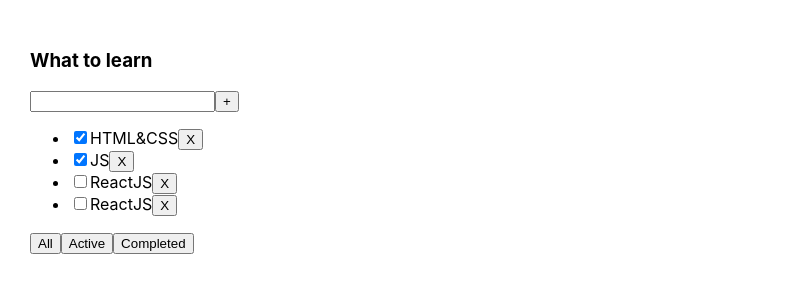
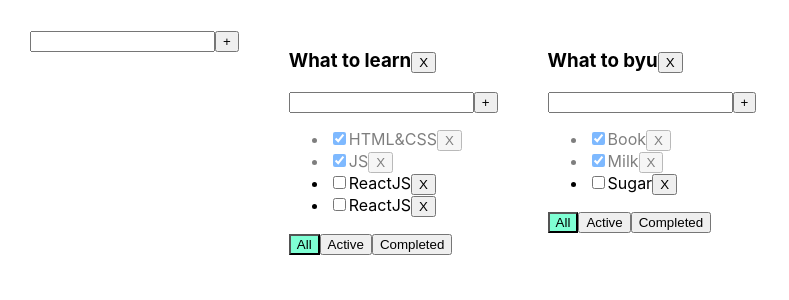
Before and after one commit to PasterZOOM/Todolist, a React (Create React App) app: page / in a window 1280 px wide. Shown: the top 300 px of the page, without its empty margins (0-789 px from the left). Built offline with nearby package versions, Linux system fonts and the light colour scheme.

Commit message:
06.04.2022

```diff
--- /dev/null
+++ b/src/AddItemForms.tsx
@@ -0,0 +1,40 @@
+import React, {ChangeEvent, KeyboardEvent, useState} from 'react';
+
+type AddItemFormsPropsType = {
+    addItem: (title: string) => void
+}
+
+export const AddItemForms = (props: AddItemFormsPropsType) => {
+
+    const [error, setError] = useState<string | null>(null)
+    const [newItemTitle, setNewItemTitle] = useState<string>('')
+
+    const addTask = () => {
+        if (newItemTitle.trim() !== '') {
+            props.addItem(newItemTitle.trim())
+            setNewItemTitle('')
+        } else setError('Error')
+    }
+    const onClickButtonHandler = () => {
+        addTask()
+    }
+    const onChangeInputHandler = (e: ChangeEvent<HTMLInputElement>) => {
+        setNewItemTitle(e.currentTarget.value)
+    }
+    const onKeyPressInputHandler = (e: KeyboardEvent<HTMLInputElement>) => {
+        setError(null)
+        e.key === 'Enter' && addTask()
+    }
+
+    return <div>
+        <input className={error ? 'error' : ''}
+               value={newItemTitle}
+               onChange={onChangeInputHandler}
+               onKeyPress={onKeyPressInputHandler}
+
+        />
+        <button onClick={onClickButtonHandler}>+</button>
+        {error && <div className={'error-message'}>{error}</div>}
+    </div>
+
+}
--- a/src/App.css
+++ b/src/App.css
@@ -1,8 +1,22 @@
 .App {
-  padding: 30px;
-  display: flex;
+    padding: 30px;
+    display: flex;
 }
 
 .App > div {
-  margin-right: 50px;
+    margin-right: 50px;
 }
+
+.error {
+    border: 1px solid red;
+}
+
+.error-message {
+    color: red;
+}
+.activ-filter{
+    background-color: aquamarine;
+}
+.is-done{
+    opacity: 0.5;
+}
--- a/src/App.tsx
+++ b/src/App.tsx
@@ -1,50 +1,113 @@
 import React, {useState} from 'react';
 import './App.css';
-import {Todolist} from './Todolist';
+import {TaskType, Todolist} from './Todolist';
 import {v1} from 'uuid';
+import {AddItemForms} from './AddItemForms';
 
 export type FilterType = 'All' | 'Active' | 'Completed'
+export type TodolistType = {
+    id: string
+    title: string
+    filter: FilterType
+}
+export type TasksStateType = {
+    [key: string]: Array<TaskType>
+}
 
 function App() {
+    let todolistID1 = v1()
+    let todolistID2 = v1()
 
-    const [tasks, setTasks] = useState([
+    let [todolists, setTodolists] = useState<Array<TodolistType>>([
+        {id: todolistID1, title: 'What to learn', filter: 'All'},
+        {id: todolistID2, title: 'What to byu', filter: 'All'}
+    ])
+
+    const [tasksObj, setTasksObj] = useState<TasksStateType>({
+        [todolistID1]: [
             {id: v1(), title: 'HTML&CSS', isDone: true},
             {id: v1(), title: 'JS', isDone: true},
             {id: v1(), title: 'ReactJS', isDone: false},
-        {id: v1(), title: 'ReactJS', isDone: false}
-    ])
-    const [filter, setFilter] = useState<FilterType>('All')
+            {id: v1(), title: 'ReactJS', isDone: false}],
+        [todolistID2]: [
+            {id: v1(), title: 'Book', isDone: true},
+            {id: v1(), title: 'Milk', isDone: true},
+            {id: v1(), title: 'Sugar', isDone: false}]
+    })
 
-    const deleteTask = (newId: string) => {
-        setTasks(tasks.filter((t) => t.id !== newId))
+    const removeTodolist = (todolistID: string) => {
+        setTodolists(todolists.filter(t => t.id !== todolistID))
+        delete tasksObj[todolistID]
+        setTasksObj({...tasksObj})
     }
-
-    const addTask = (title: string) => {
-        let newTask = {id: v1(), title: title, isDone: false}
-        setTasks([newTask, ...tasks])
+    const addTodolist = (titleForNewTodolist: string) => {
+        let IDForNewTodolist = v1()
+        let newTodolist: TodolistType = {
+            id: IDForNewTodolist,
+            title: titleForNewTodolist,
+            filter: 'All'
         }
-
-    let filteredTasks = tasks
-    if (filter === 'Active') {
-        filteredTasks = tasks.filter(t => !t.isDone)
+        setTodolists([newTodolist, ...todolists])
+        setTasksObj({...tasksObj, [IDForNewTodolist]: []})
     }
-    if (filter === 'Completed') {
-        filteredTasks = tasks.filter(t => t.isDone)
+    const addTask = (todolistID: string, title: string) => {
+        let task = {id: v1(), title: title, isDone: false}
+        setTasksObj({...tasksObj, [todolistID]: [task, ...tasksObj[todolistID]]})
     }
-
-    const filterTasks = (filter: FilterType) => {
-        setFilter(filter)
+    const deleteTask = (todolistID: string, newId: string) => {
+        setTasksObj({
+            ...tasksObj, [todolistID]: tasksObj[todolistID].filter(
+                t => t.id !== newId
+            )
+        })
+    }
+    const filterTasks = (todolistID: string, value: FilterType) => {
+        setTodolists(todolists.map(tl => tl.id === todolistID ? {...tl, filter: value} : tl))
+    }
+    const onChangeTodolistTitle = (todolistID: string, newTitle: string) => {
+        setTodolists(todolists.map(todolist => todolist.id === todolistID ? {...todolist, title: newTitle} : todolist))
+    }
+    const changeStatus = (todolistID: string, taskId: string, isDone: boolean) => {
+        setTasksObj({
+            ...tasksObj, [todolistID]: tasksObj[todolistID].map(
+                t => t.id === taskId ? {...t, isDone: isDone} : t)
+        })
+    }
+    const changeTaskTitle = (todolistID: string, taskId: string, newTitle: string) => {
+        setTasksObj({
+            ...tasksObj, [todolistID]: tasksObj[todolistID].map(
+                t => t.id === taskId ? {...t, title: newTitle} : t)
+        })
     }
 
     return (
         <div className="App">
+            <AddItemForms addItem={addTodolist}/>
+            {
+                todolists.map(tl => {
+                    let filteredTasks
+                    tl.filter === 'Active' ? filteredTasks = tasksObj[tl.id].filter(t => !t.isDone) :
+                        tl.filter === 'Completed' ? filteredTasks = tasksObj[tl.id].filter(t => t.isDone) :
+                            filteredTasks = tasksObj[tl.id]
+                    return (
                         <Todolist
-                title="What to learn"
+                            key={tl.id}
+                            id={tl.id}
+                            title={tl.title}
+                            filter={tl.filter}
                             tasks={filteredTasks}
+                            addTask={addTask}
                             deleteTask={deleteTask}
                             filterTasks={filterTasks}
-                addTask={addTask}
+                            changeTaskStatus={changeStatus}
+                            removeTodolist={removeTodolist}
+                            changeTaskTitle={changeTaskTitle}
+                            onChangeTodolistTitle={onChangeTodolistTitle}
                         />
+                    )
+                })
+            }
+
         </div>
     );
 }
--- /dev/null
+++ b/src/EditableSpan.tsx
@@ -0,0 +1,34 @@
+import React, {ChangeEvent, KeyboardEvent, useState} from 'react';
+
+export type EditableSpanPropsType = {
+    title: string
+    onChange: (newTitle: string) => void
+}
+export const EditableSpan = (props: EditableSpanPropsType) => {
+
+    let [title, setTitle] = useState<string>('')
+    let [editMode, setEditMode] = useState<boolean>(false)
+
+    const activeEditMode = () => {
+        setEditMode(true)
+        setTitle(props.title)
+    }
+    const activeViewMode = () => {
+        setEditMode(false)
+        props.onChange(title)
+    }
+    const onChangeTitleHandler = (e: ChangeEvent<HTMLInputElement>) => {
+        setTitle(e.currentTarget.value)
+    }
+    const onKeyPressEnter = (e: KeyboardEvent<HTMLInputElement>) =>
+        e.key === 'Enter' && activeViewMode()
+
+
+    return editMode ?
+        <input autoFocus
+               value={title}
+               onBlur={activeViewMode}
+               onKeyPress={onKeyPressEnter}
+               onChange={onChangeTitleHandler}/> :
+        <span onDoubleClick={activeEditMode}>{props.title}</span>
+}
--- a/src/Todolist.tsx
+++ b/src/Todolist.tsx
@@ -1,76 +1,89 @@
-import React, {ChangeEvent, KeyboardEvent, useState} from 'react';
+import React, {ChangeEvent} from 'react';
 import {FilterType} from './App';
+import {AddItemForms} from './AddItemForms';
+import {EditableSpan} from './EditableSpan';
 
-type TaskType = {
+export type TaskType = {
     id: string
     title: string
     isDone: boolean
 }
 type PropsType = {
+    id: string
     title: string
+    filter: FilterType
     tasks: Array<TaskType>
-    deleteTask: (newId: string) => void
-    filterTasks: (filter: FilterType) => void
-    addTask: (title: string) => void
+    removeTodolist: (todolistID: string) => void
+    addTask: (todolistID: string, title: string) => void
+    deleteTask: (todolistID: string, newId: string) => void
+    filterTasks: (todolistID: string, value: FilterType) => void
+    onChangeTodolistTitle: (todolistID: string, newTitle: string) => void
+    changeTaskTitle: (todolistID: string, taskId: string, newTitle: string) => void
+    changeTaskStatus: (todolistID: string, taskId: string, isDone: boolean) => void
 }
 
 export function Todolist(props: PropsType) {
 
-    const [newTitle, setNewTitle] = useState('')
-
-    const onChangeInputHandler = (e: ChangeEvent<HTMLInputElement>) => {
-        setNewTitle(e.currentTarget.value)
+    const removeTodolist = () => {
+        props.removeTodolist(props.id)
     }
-    const onKeyPressInputHandler = (e: KeyboardEvent<HTMLInputElement>) => {
-        if (e.key === 'Enter') {
-            props.addTask(newTitle)
-            setNewTitle('')
-        }
+    const addTask = (title: string) => {
+        props.addTask(props.id, title)
     }
-    const onClickButtonHandler = () => {
-        props.addTask(newTitle)
-        setNewTitle('')
-    }
-
     const onClickAllButtonHandler = () => {
-        props.filterTasks('All')
+        props.filterTasks(props.id, 'All')
     }
     const onClickActiveButtonHandler = () => {
-        props.filterTasks('Active')
-
+        props.filterTasks(props.id, 'Active')
     }
     const onClickCompletedButtonHandler = () => {
-        props.filterTasks('Completed')
+        props.filterTasks(props.id, 'Completed')
+    }
+    const onChangeTodolistTitleHandler = (newTitle: string) => {
+        props.onChangeTodolistTitle(props.id, newTitle)
     }
 
     return <div>
-        <h3>{props.title}</h3>
-        <div>
-            <input value={newTitle}
-                   onChange={onChangeInputHandler}
-                   onKeyPress={onKeyPressInputHandler}
-            />
-            <button onClick={onClickButtonHandler}>+</button>
-        </div>
+        <h3>
+            <EditableSpan title={props.title} onChange={onChangeTodolistTitleHandler}/>
+            <button onClick={removeTodolist}>X</button>
+        </h3>
+        <AddItemForms addItem={addTask}/>
         <ul>
-            {props.tasks.map(t => {
+            {props.tasks.map(task => {
 
                 const onClickXButtonHandler = () => {
-                    props.deleteTask(t.id)
+                    props.deleteTask(props.id, task.id)
+                }
+                const onChangeStatusHandler = (e: ChangeEvent<HTMLInputElement>) => {
+                    props.changeTaskStatus(props.id, task.id, e.currentTarget.checked)
+                }
+                const onChangeTitleHandler = (newTitle: string) => {
+                    props.changeTaskTitle(props.id, task.id, newTitle)
                 }
 
                 return (
-                    <li key={t.id}>
-                        <input type="checkbox" checked={t.isDone}/>
-                        <span>{t.title}</span>
+                    <li key={task.id}
+                        className={task.isDone ? 'is-done' : ''}>
+                        <input type="checkbox"
+                               checked={task.isDone}
+                               onChange={onChangeStatusHandler}/>
+
+                        <EditableSpan title={task.title} onChange={onChangeTitleHandler}/>
                         <button onClick={onClickXButtonHandler}>X</button>
                     </li>)
             })}
         </ul>
         <div>
-            <button onClick={onClickAllButtonHandler}>All</button>
-            <button onClick={onClickActiveButtonHandler}>Active</button>
-            <button onClick={onClickCompletedButtonHandler}>Completed</button>
+            <button className={props.filter === 'All' ? 'activ-filter' : ''}
+                    onClick={onClickAllButtonHandler}>All
+            </button>
+            <button className={props.filter === 'Active' ? 'activ-filter' : ''}
+                    onClick={onClickActiveButtonHandler}>Active
+            </button>
+            <button className={props.filter === 'Completed' ? 'activ-filter' : ''}
+                    onClick={onClickCompletedButtonHandler}>Completed
+            </button>
         </div>
     </div>
 }
```
Lines whose indentation alone changed are shown as unchanged.
